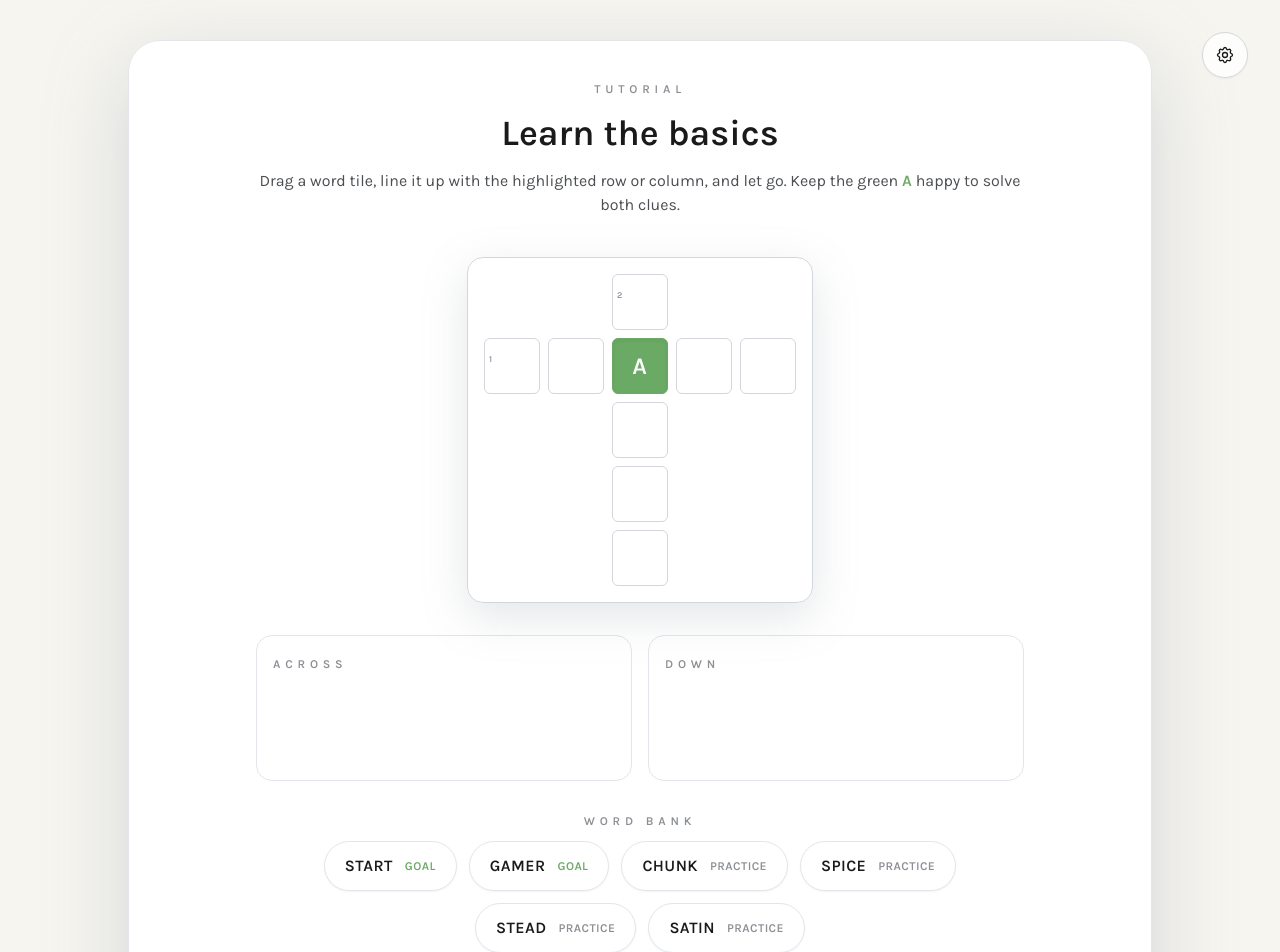
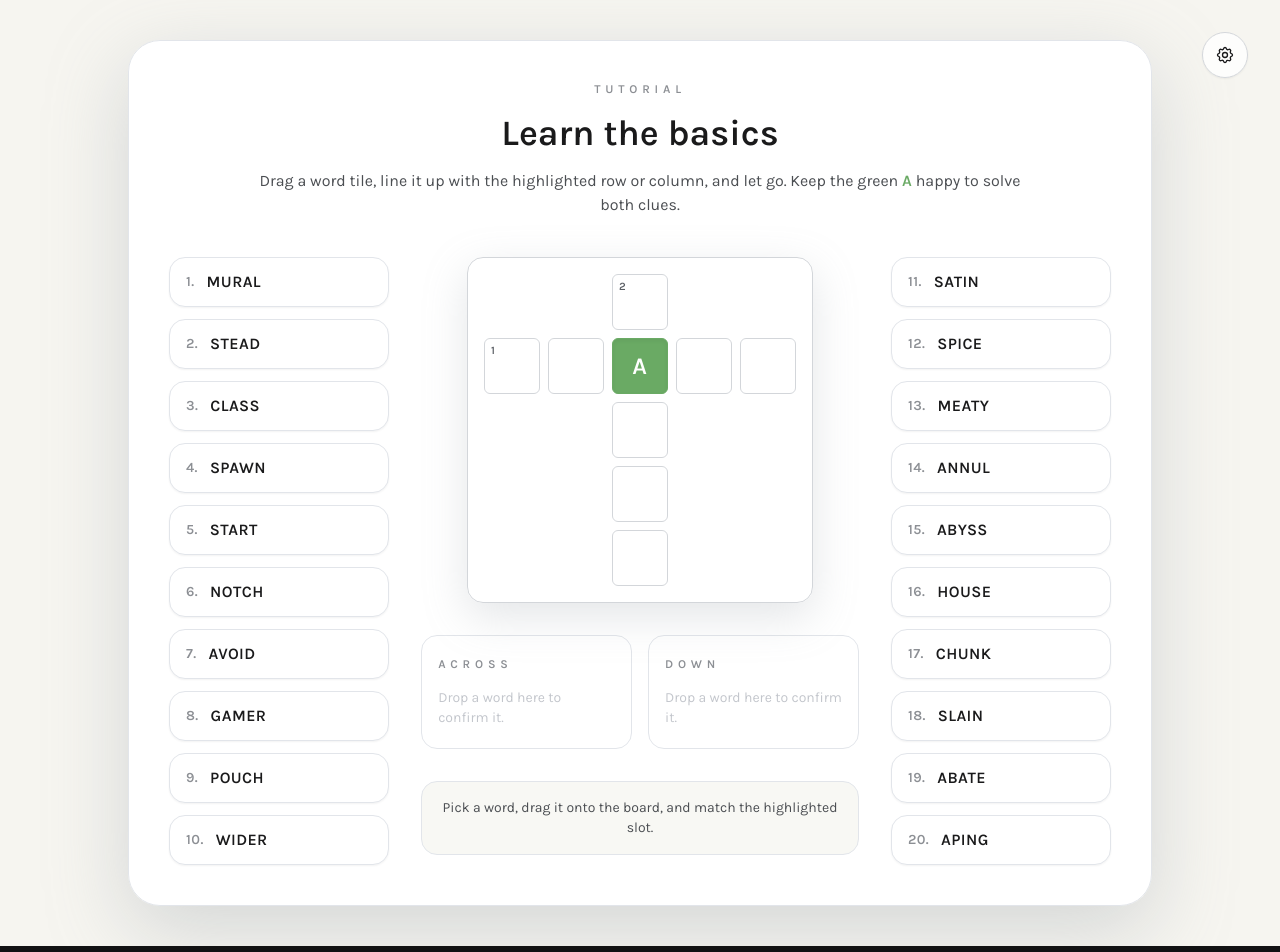
Before and after one commit to evgenyvinnik/crosswordly, a React (Vite) app: page / in a window 1280 px wide. Shown: the top 952 px of the page. Built offline with nearby package versions, Linux system fonts and the light colour scheme.

Commit message:
Improve tutorial

```diff
--- a/src/components/GameField.tsx
+++ b/src/components/GameField.tsx
@@ -142,7 +142,7 @@ const GameField = forwardRef<HTMLDivElement, GameFieldProps>(
         cells.push(
           <div key={key} className={className} data-cell-key={key} aria-hidden={!letter}>
             {clueNumber !== undefined ? (
-              <span className="pointer-events-none absolute left-1 top-1 text-[0.55rem] font-semibold text-[#8c8f94]">
+              <span className="pointer-events-none absolute left-1 top-1 text-[0.7rem] font-semibold leading-none text-[#5a5e64] sm:left-1.5 sm:top-1.5">
                 {clueNumber}
               </span>
             ) : null}
--- a/src/components/TutorialScreen.tsx
+++ b/src/components/TutorialScreen.tsx
@@ -7,6 +7,8 @@ const WORD_DEFINITIONS = GUESS_WORDS.reduce<Record<string, string | undefined>>(
   acc[entry.word.toLowerCase()] = entry.definition;
   return acc;
 }, {});
+
+const WORD_BANK_SIZE = 20;
 
 type TutorialScreenProps = {
   onComplete?: () => void;
@@ -20,6 +22,7 @@ type TutorialWord = {
   clueNumber?: number;
   clueId?: string;
   definition?: string;
+  bankIndex: number;
   isTarget: boolean;
 };
 
@@ -30,7 +33,7 @@ type DragState = {
   targetDirection: Direction | null;
 };
 
-const TARGET_WORDS: TutorialWord[] = TUTORIAL_LEVEL.words.map((word) => ({
+const TARGET_WORDS: Omit<TutorialWord, 'bankIndex'>[] = TUTORIAL_LEVEL.words.map((word) => ({
   id: word.answer,
   word: word.answer,
   state: 'idle',
@@ -41,16 +44,16 @@ const TARGET_WORDS: TutorialWord[] = TUTORIAL_LEVEL.words.map((word) => ({
   isTarget: true,
 }));
 
-const getRandomWordBank = (count: number) => {
+const getRandomWordBank = () => {
   const excluded = new Set(TARGET_WORDS.map((word) => word.word.toLowerCase()));
   const options = GUESS_WORDS.filter(
     ({ word }) => word.length === 5 && !excluded.has(word.toLowerCase())
   );
 
-  const selection: TutorialWord[] = [];
+  const selection: Omit<TutorialWord, 'bankIndex'>[] = [...TARGET_WORDS];
   const pool = [...options];
 
-  while (selection.length < count && pool.length) {
+  while (selection.length < WORD_BANK_SIZE && pool.length) {
     const index = Math.floor(Math.random() * pool.length);
     const [next] = pool.splice(index, 1);
     if (!next) {
@@ -65,18 +68,29 @@ const getRandomWordBank = (count: number) => {
     });
   }
 
-  return [...TARGET_WORDS, ...selection];
+  const shuffled = selection
+    .slice(0, WORD_BANK_SIZE)
+    .sort(() => Math.random() - 0.5);
+
+  return shuffled.map((entry, index) => ({
+    ...entry,
+    bankIndex: index + 1,
+  }));
 };
 
 const TutorialScreen = ({ onComplete }: TutorialScreenProps) => {
   const boardRef = useRef<HTMLDivElement>(null);
-  const [wordBank, setWordBank] = useState<TutorialWord[]>(() => getRandomWordBank(4));
+  const [wordBank, setWordBank] = useState<TutorialWord[]>(() => getRandomWordBank());
   const [committedLetters, setCommittedLetters] = useState<Record<string, string>>(
     () => ({ ...(TUTORIAL_LEVEL.prefilledLetters ?? {}) })
   );
   const [activeDrag, setActiveDrag] = useState<DragState | null>(null);
   const [failedOverlay, setFailedOverlay] = useState<OverlayState | null>(null);
   const [rejectedWordId, setRejectedWordId] = useState<string | null>(null);
+  const [placedWords, setPlacedWords] = useState<Record<Direction, Array<{ bankIndex: number; word: string; definition?: string }>>>({
+    across: [],
+    down: [],
+  });
 
   const placementsByDirection = useMemo(() => {
     const across = TUTORIAL_LEVEL.words.find((word) => word.direction === 'across');
@@ -238,6 +252,19 @@ const TutorialScreen = ({ onComplete }: TutorialScreenProps) => {
           entry.id === word.id ? { ...entry, state: 'locked', direction } : entry
         )
       );
+
+      setPlacedWords((prev) => {
+        const nextEntries = prev[direction]
+          .filter((entry) => entry.bankIndex !== word.bankIndex)
+          .concat({
+            bankIndex: word.bankIndex,
+            word: word.word,
+            definition: word.definition,
+          })
+          .sort((a, b) => a.bankIndex - b.bankIndex);
+
+        return { ...prev, [direction]: nextEntries };
+      });
     },
     [placementsByDirection, committedLetters]
   );
@@ -296,6 +323,11 @@ const TutorialScreen = ({ onComplete }: TutorialScreenProps) => {
     return null;
   }, [activeDrag, failedOverlay]);
 
+  const [leftColumnWords, rightColumnWords] = useMemo(() => {
+    const midpoint = Math.ceil(wordBank.length / 2);
+    return [wordBank.slice(0, midpoint), wordBank.slice(midpoint)];
+  }, [wordBank]);
+
   const handlePointerDown = (word: TutorialWord) => (event: React.PointerEvent<HTMLButtonElement>) => {
     if (word.state !== 'idle' || failedOverlay) {
       return;
@@ -322,7 +354,31 @@ const TutorialScreen = ({ onComplete }: TutorialScreenProps) => {
           </p>
         </div>
 
-        <div className="mt-10 flex flex-col items-center gap-8">
+        <div className="mt-10 flex w-full flex-col items-center gap-8 lg:flex-row lg:items-start lg:justify-center">
+          <div className="order-2 w-full max-w-3xl lg:order-1 lg:w-1/4 lg:max-w-none">
+            <div className="grid gap-3 sm:grid-cols-2 lg:grid-cols-1">
+              {leftColumnWords.map((word) => (
+                <button
+                  key={word.id}
+                  type="button"
+                  className={`word-card flex items-center justify-between gap-3 rounded-2xl border border-[#e2e5ea] bg-white px-4 py-3 text-left text-base font-semibold uppercase tracking-wide text-[#1a1a1b] shadow-sm transition ${
+                    word.state === 'locked'
+                      ? 'word-card--locked'
+                      : 'hover:-translate-y-0.5 hover:border-[#6aaa64] hover:shadow-md'
+                  } ${rejectedWordId === word.id ? 'word-card--flyback' : ''} ${
+                    activeDrag?.word.id === word.id ? 'opacity-60' : ''
+                  }`}
+                  onPointerDown={handlePointerDown(word)}
+                  disabled={word.state !== 'idle'}
+                >
+                  <span className="text-sm font-semibold text-[#8c8f94]">{word.bankIndex}.</span>
+                  <span className="flex-1 text-left">{word.word}</span>
+                </button>
+              ))}
+            </div>
+          </div>
+
+          <div className="order-1 flex w-full max-w-3xl flex-col items-center gap-8 lg:order-2 lg:w-auto lg:max-w-none">
             <GameField
               ref={boardRef}
               level={TUTORIAL_LEVEL}
@@ -337,6 +393,7 @@ const TutorialScreen = ({ onComplete }: TutorialScreenProps) => {
                   const isHighlighted = highlightedDirection === directionKey;
                   const activeWord = isHighlighted ? activeDrag?.word : null;
                   const description = activeWord?.definition;
+                  const completedEntries = placedWords[directionKey];
                   return (
                     <div
                       key={directionKey}
@@ -347,51 +404,35 @@ const TutorialScreen = ({ onComplete }: TutorialScreenProps) => {
                       <p className="text-xs font-semibold uppercase tracking-[0.4em] text-[#8c8f94]">
                         {directionKey === 'across' ? 'Across' : 'Down'}
                       </p>
+                      <div className="mt-4 space-y-3">
+                        {completedEntries.length === 0 ? (
+                          <p className="text-sm text-[#c3c6cc]">Drop a word here to confirm it.</p>
+                        ) : (
+                          completedEntries.map((entry) => (
+                            <div key={`${directionKey}-${entry.bankIndex}`} className="space-y-1">
+                              <div className="text-sm font-semibold uppercase tracking-wide text-[#1a1a1b]">
+                                {entry.bankIndex}. {entry.word}
+                              </div>
+                              {entry.definition ? (
+                                <p className="text-sm leading-snug text-[#4b4e52]">{entry.definition}</p>
+                              ) : null}
+                            </div>
+                          ))
+                        )}
+                      </div>
                       {isHighlighted && activeWord ? (
-                      <div className="mt-4 space-y-2">
-                        <p className="text-sm font-semibold uppercase tracking-wide text-[#1a1a1b]">
-                          {activeWord.word}
+                        <div className="mt-4 rounded-xl border border-dashed border-[#d6dadf] bg-white/80 px-3 py-3">
+                          <p className="text-xs font-semibold uppercase tracking-wide text-[#8c8f94]">
+                            Trying {activeWord.word}
                           </p>
-                        <p className="text-base leading-snug text-[#4b4e52]">
+                          <p className="mt-1 text-sm leading-snug text-[#4b4e52]">
                             {description ?? 'No description available.'}
                           </p>
                         </div>
-                    ) : (
-                      <div className="mt-6 h-16 text-sm text-[#c3c6cc]"> </div>
-                    )}
+                      ) : null}
                     </div>
                   );
                 })}
-            </div>
-          </div>
-
-          <div className="w-full max-w-3xl">
-            <p className="text-xs font-semibold uppercase tracking-[0.4em] text-[#8c8f94]">Word bank</p>
-            <div className="mt-3 flex flex-wrap items-center justify-center gap-3">
-              {wordBank.map((word) => (
-                <button
-                  key={word.id}
-                  type="button"
-                  className={`word-card inline-flex min-w-[120px] items-center justify-between gap-3 rounded-full border border-[#e2e5ea] bg-white px-5 py-3 text-left text-base font-semibold uppercase tracking-wide text-[#1a1a1b] shadow-sm transition ${
-                    word.state === 'locked'
-                      ? 'word-card--locked'
-                      : 'hover:-translate-y-0.5 hover:border-[#6aaa64] hover:shadow-md'
-                  } ${rejectedWordId === word.id ? 'word-card--flyback' : ''} ${
-                    activeDrag?.word.id === word.id ? 'opacity-60' : ''
-                  }`}
-                  onPointerDown={handlePointerDown(word)}
-                  disabled={word.state !== 'idle'}
-                >
-                  <span>{word.word}</span>
-                  <span
-                    className={`text-xs font-semibold uppercase ${
-                      word.isTarget ? 'text-[#6aaa64]' : 'text-[#8c8f94]'
-                    }`}
-                  >
-                    {word.isTarget ? 'Goal' : 'Practice'}
-                  </span>
-                </button>
-              ))}
               </div>
             </div>
 
@@ -415,6 +456,34 @@ const TutorialScreen = ({ onComplete }: TutorialScreenProps) => {
               </button>
             )}
           </div>
+
+          <div className="order-3 w-full max-w-3xl lg:order-3 lg:w-1/4 lg:max-w-none">
+            <div className="grid gap-3 sm:grid-cols-2 lg:grid-cols-1">
+              {rightColumnWords.map((word) => (
+                <button
+                  key={word.id}
+                  type="button"
+                  className={`word-card flex items-center justify-between gap-3 rounded-2xl border border-[#e2e5ea] bg-white px-4 py-3 text-left text-base font-semibold uppercase tracking-wide text-[#1a1a1b] shadow-sm transition ${
+                    word.state === 'locked'
+                      ? 'word-card--locked'
+                      : 'hover:-translate-y-0.5 hover:border-[#6aaa64] hover:shadow-md'
+                  } ${rejectedWordId === word.id ? 'word-card--flyback' : ''} ${
+                    activeDrag?.word.id === word.id ? 'opacity-60' : ''
+                  }`}
+                  onPointerDown={handlePointerDown(word)}
+                  disabled={word.state !== 'idle'}
+                >
+                  <span className="text-sm font-semibold text-[#8c8f94]">{word.bankIndex}.</span>
+                  <span className="flex-1 text-left">{word.word}</span>
+                </button>
+              ))}
+            </div>
+          </div>
+        </div>
+
+        <div className="w-full max-w-5xl text-center text-xs text-[#a1a5ad] lg:hidden">
+          <p>Need more space? Rotate your device or play on a larger screen.</p>
+        </div>
       </div>
 
       {activeDrag ? (
```
Lines whose indentation alone changed are shown as unchanged.
